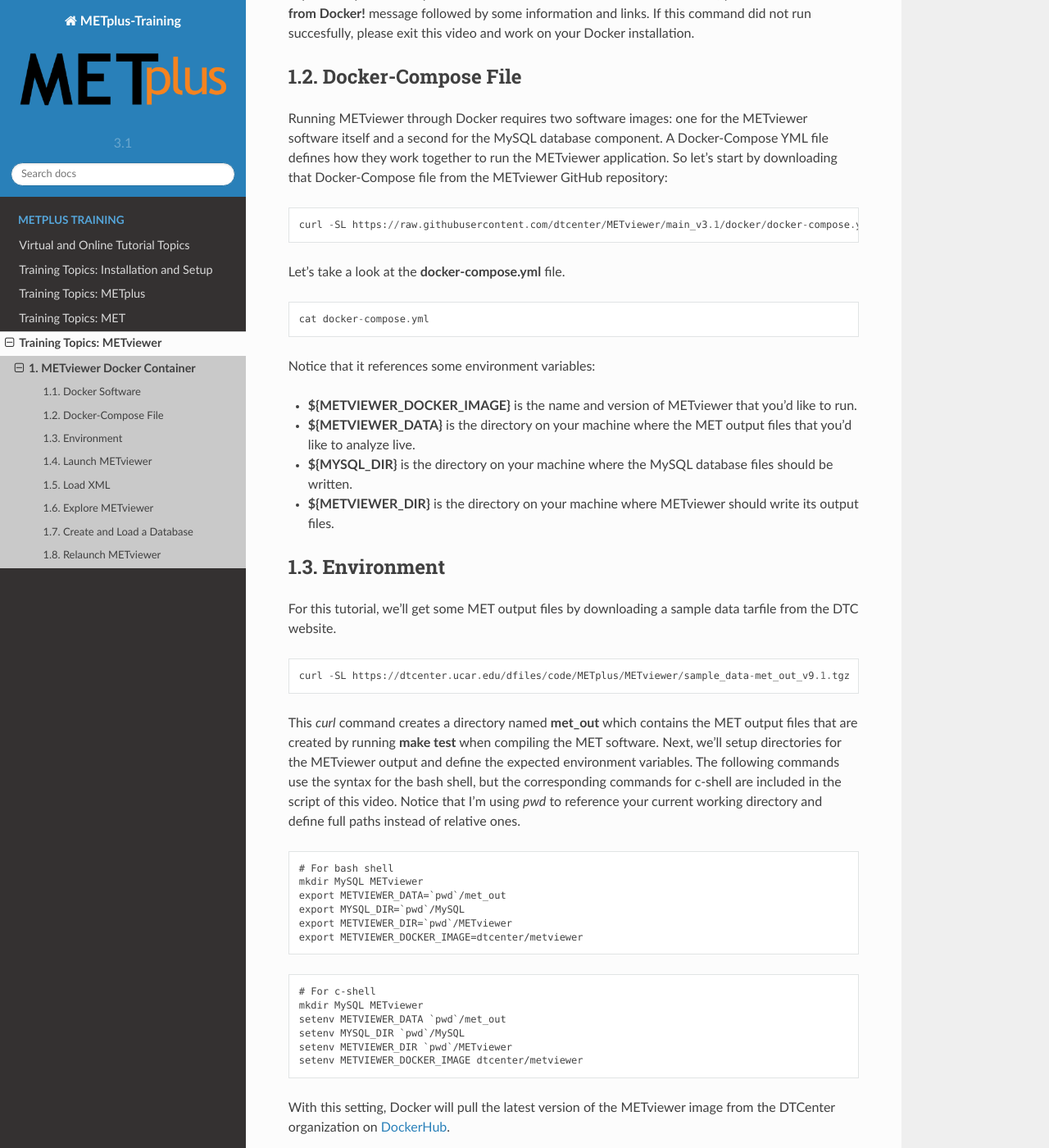
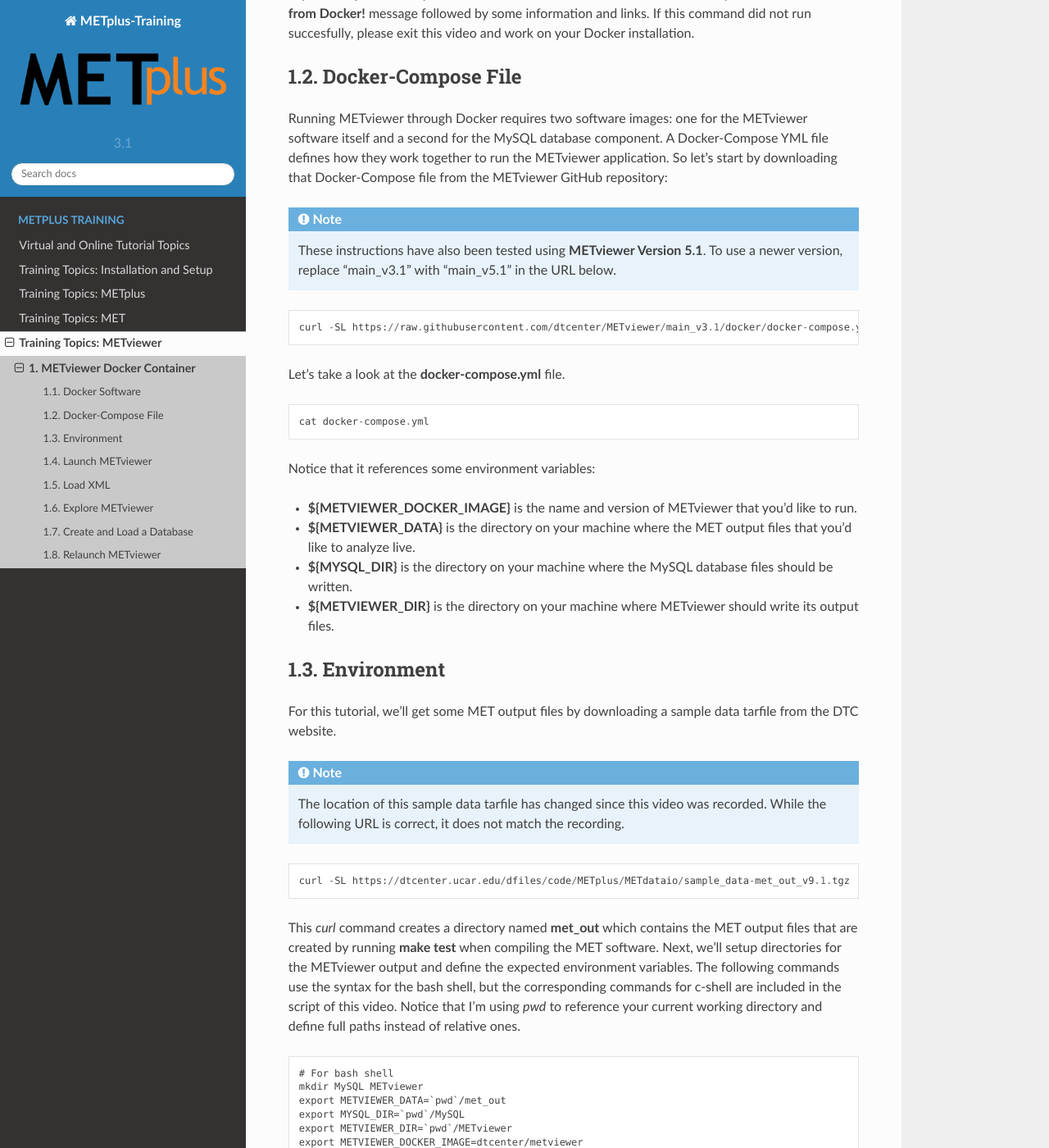
Before and after one commit to dtcenter/METplus-Training, a Sphinx documentation site: the page built from docs/modules/METviewer/docker.rst, in a window 1280 px wide and 1400 px high, scrolled down 1531 px. Shown: the whole window at 82% size. Built offline with Sphinx 7.4.7 and the Read the Docs theme 2.0.0, drawn with Linux system fonts in a browser that asks for light colours.

Commit message:
Hotfix to the METviewer Docker Container tutorial instructions. Correct the path the new location of the sample data and add a couple of Notes.

```diff
--- a/docs/modules/METviewer/docker.rst
+++ b/docs/modules/METviewer/docker.rst
@@ -59,6 +59,10 @@
 for the MySQL database component. A Docker-Compose YML file defines how they work together to run the METviewer
 application. So let's start by downloading that Docker-Compose file from the METviewer GitHub repository:
 
+.. note::
+
+  These instructions have also been tested using **METviewer Version 5.1**. To use a newer version, replace "main_v3.1" with "main_v5.1" in the URL below.
+
 .. code-block::
 
   curl -SL https://raw.githubusercontent.com/dtcenter/METviewer/main_v3.1/docker/docker-compose.yml > docker-compose.yml
@@ -81,9 +85,13 @@
 
 For this tutorial, we'll get some MET output files by downloading a sample data tarfile from the DTC website.
 
+.. note::
+
+  The location of this sample data tarfile has changed since this video was recorded. While the following URL is correct, it does not match the recording.
+
 .. code-block::
 
-  curl -SL https://dtcenter.ucar.edu/dfiles/code/METplus/METviewer/sample_data-met_out_v9.1.tgz | tar -xzC .
+  curl -SL https://dtcenter.ucar.edu/dfiles/code/METplus/METdataio/sample_data-met_out_v9.1.tgz | tar -xzC .
 
 This *curl* command creates a directory named **met_out** which contains the MET output files that are created
 by running **make test** when compiling the MET software. Next, we'll setup directories for the METviewer
```
